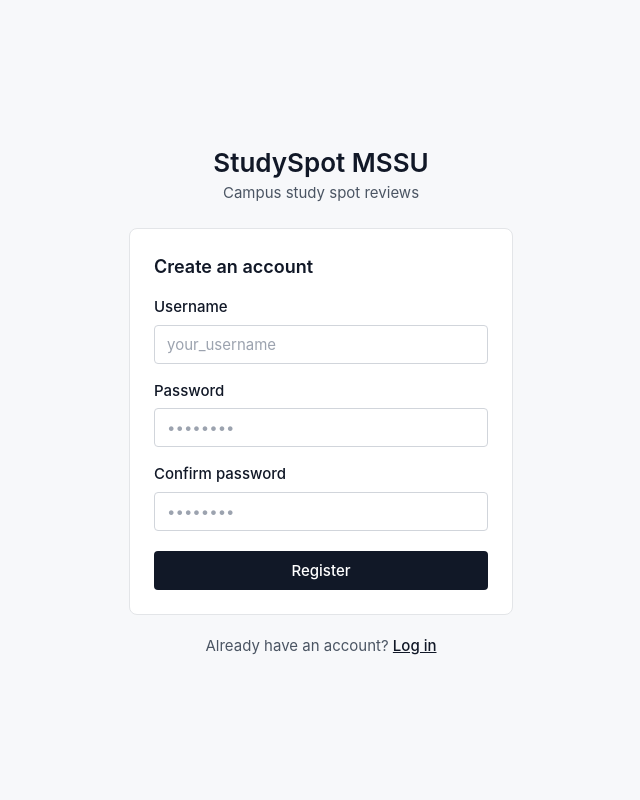
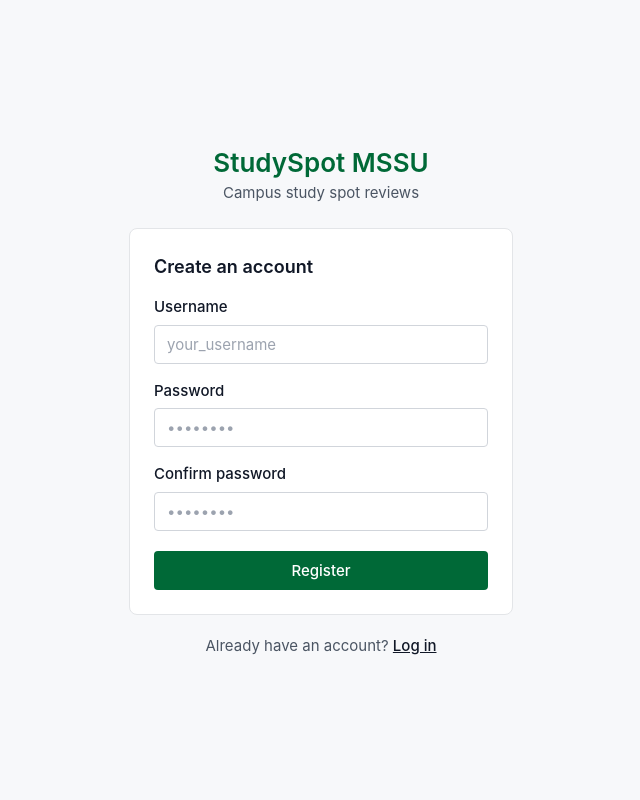
Before and after one commit to nilsotovel/studyspot-mssu, a PHP site: page /register.html in a window 1280 px wide. Shown: the whole page, without its empty margins (319-959 px from the left). Run offline with PHP 8.4, Linux system fonts and the light colour scheme.

Commit message:
Apply MSSU green and gold to buttons and headers

```diff
--- a/css/style.css
+++ b/css/style.css
@@ -4,8 +4,11 @@
     --border: #e3e5e8;
     --text: #111827;
     --muted: #4b5563;
-    --button: #111827;
-    --button-hover: #374151;
+    --brand-green: #006937;
+    --brand-green-dark: #004d28;
+    --brand-gold: #f6ce3d;
+    --button: var(--brand-green);
+    --button-hover: var(--brand-green-dark);
     --error: #b91c1c;
     --star: #d4a017;
 }
@@ -336,3 +339,12 @@ section {
         width: 100%;
     }
 }
+
+.site-title h1,
+.dash-header h1 {
+    color: var(--brand-green);
+}
+
+.dash-header {
+    border-bottom: 3px solid var(--brand-gold);
+}
```
